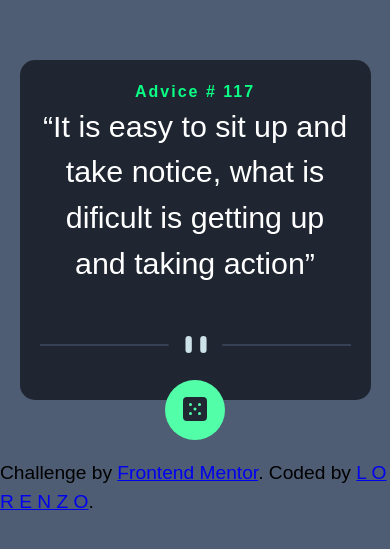
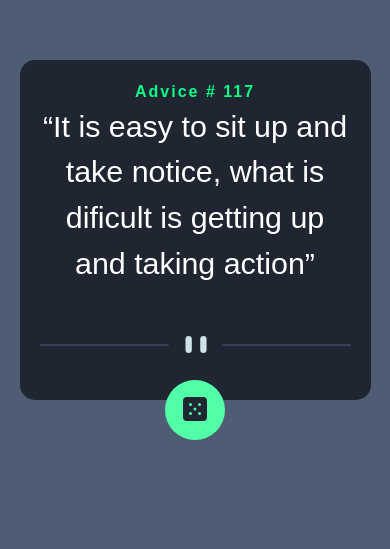
Before and after one commit to LorenzoOyani/advice-generators-app, a plain HTML site: page index.html in a window 390 px wide. Shown: the part 217-766 px from the top of the page. Drawn offline with Linux system fonts and the light colour scheme.

Commit message:
new commits

```diff
--- a/index.html
+++ b/index.html
@@ -38,12 +38,6 @@
     </div>
     </section>
 
-    <footer>
-        <div class="attribution">
-            Challenge by <a href="https://www.frontendmentor.io?ref=challenge" target="_blank">Frontend Mentor</a>.
-            Coded by <a href="#">L O R E N Z O</a>.
-          </div>
-    </footer>
 
     </main>
 
--- a/style.css
+++ b/style.css
@@ -137,31 +137,8 @@ figure img{
 
 
 
-    footer{
-
-        position: relative;
-        height: auto;
-        display: flex;
-        justify-content: center;
-        align-items: center;
-        margin-top: 55px;
-
-    }
-    .attribution{
-    font-size: 1em;
-    }
-
 
     @media (max-width: 768px){
-
-       .attribution{
-        font-size: .8em;
-       }
-        footer{
-            position: absolute;
-            bottom: 30px;
-            margin-bottom: 80px;
-        }
 
 
     .main__section{
```
